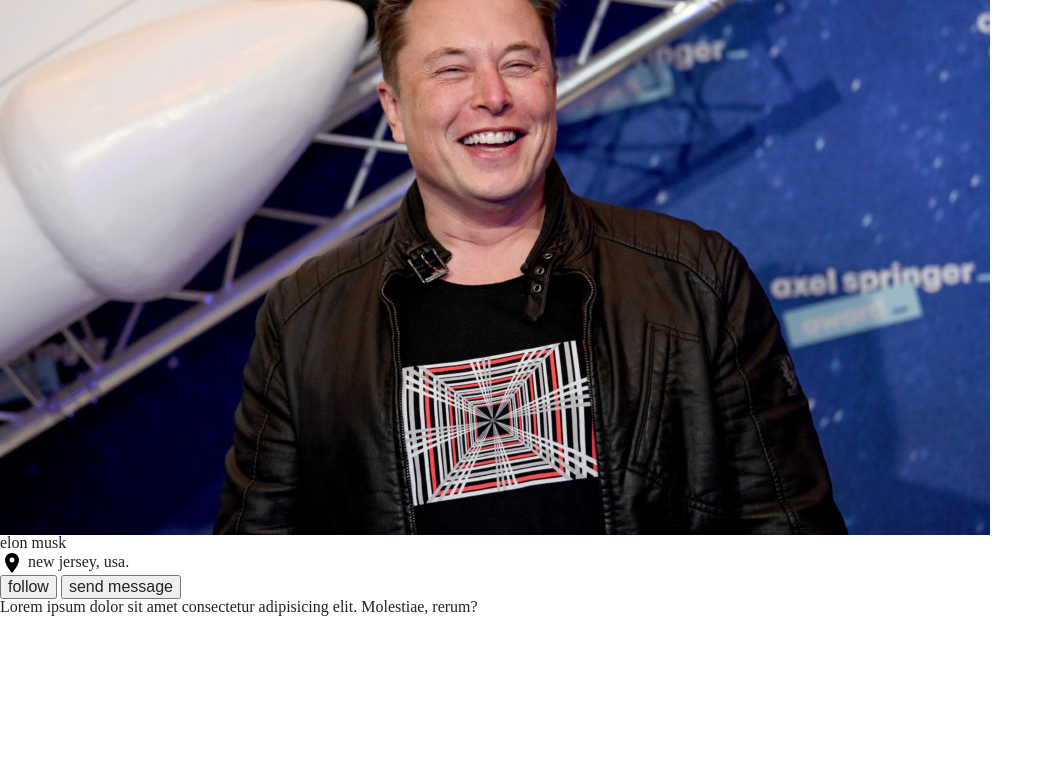
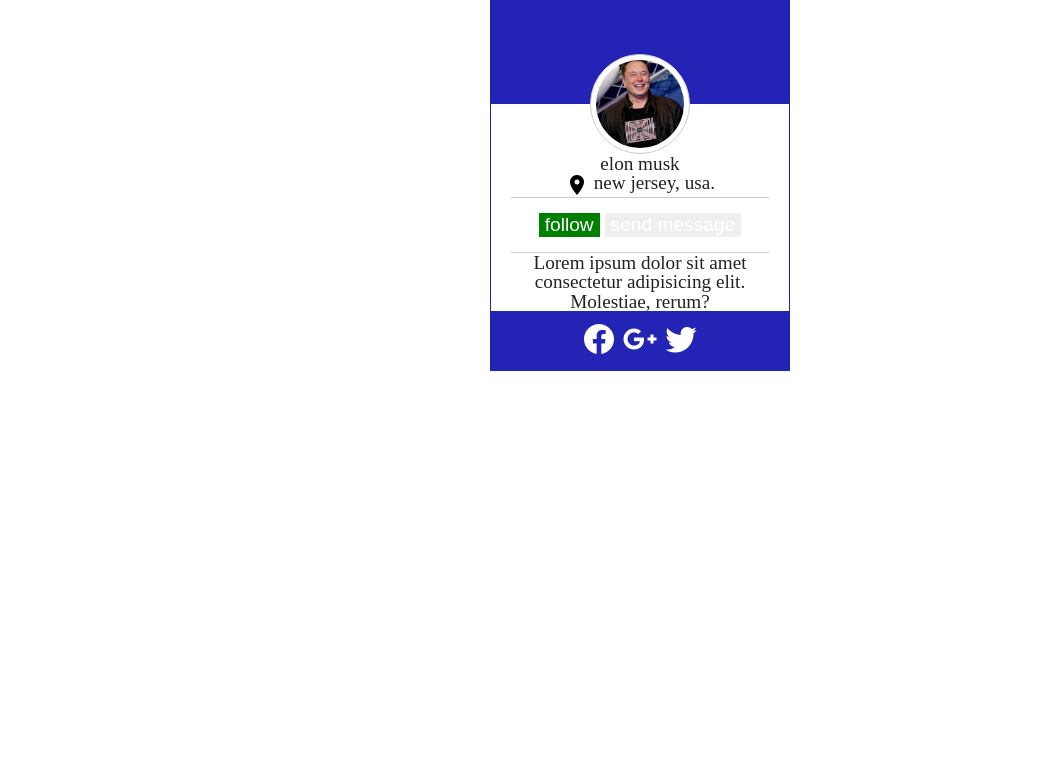
Before and after one commit to freshjsftm/practic_11_04, a plain HTML site: page index.html in a window 1280 px wide. Shown: the part 41-800 px from the top of the page, without its empty margins (0-1053 px from the left). Drawn offline with Linux system fonts and the light colour scheme.

Commit message:
Add styles

```diff
--- a/assets/css/style.css
+++ b/assets/css/style.css
@@ -0,0 +1,70 @@
+* {
+  box-sizing: border-box;
+}
+.cards-container {
+  text-align: center;
+  font-size: 24px;
+}
+.card-wrapper {
+  --img-size: 100px;
+  --main-bg-color: rgb(35, 35, 181);
+  display: inline-block;
+  box-sizing: border-box;
+  min-width: calc(var(--img-size) * 2);
+  width: 100%;
+  max-width: calc(var(--img-size) * 3);
+  border: 1px solid var(--main-bg-color);
+  font-size: 0.8em;
+}
+.bg-header {
+  height: calc(var(--img-size) * 1.2);
+  background-color: var(--main-bg-color);
+}
+.card-content {
+  padding: 0 20px;
+}
+.photo-profile {
+  width: var(--img-size);
+  height: var(--img-size);
+  padding: 5px;
+  border: 1px solid #cccccc;
+  border-radius: 50%;
+  margin-top: calc(var(--img-size) * -0.5);
+  object-fit: cover;
+  object-position: top center;
+  background-color: #ffffff;
+}
+.btn-container {
+  border-top: 1px solid #cccccc;
+  border-bottom: 1px solid #cccccc;
+  padding: 15px 0;
+}
+.btn {
+  cursor: pointer;
+  border: none;
+  color: white;
+}
+.follow {
+  background-color: green;
+}
+.card-footer {
+  background-color: var(--main-bg-color);
+  padding: 10px;
+}
+.link-social {
+  display: block;
+  width: 36px;
+  height: 36px;
+}
+.card-item-social {
+  display: inline-block;
+}
+.icon-fb {
+  background-image: url(./../icons/facebook.png);
+}
+.icon-google {
+  background-image: url(./../icons/google-plus.png);
+}
+.icon-twitter {
+  background-image: url(./../icons/twitter.png);
+}
--- a/index.html
+++ b/index.html
@@ -1,10 +1,11 @@
 <!DOCTYPE html>
 <html lang="en">
   <head>
-  <meta charset="UTF-8">
+    <meta charset="UTF-8" />
+    <meta name="viewport" content="width=device-width, initial-scale=1.0" />
     <title>users list</title>
-  <link rel="stylesheet" href="./assets/css/reset.css">
-  <link rel="stylesheet" href="./assets/css/style.css">
+    <link rel="stylesheet" href="./assets/css/reset.css" />
+    <link rel="stylesheet" href="./assets/css/style.css" />
   </head>
   <body>
     <section class="cards-container">
@@ -13,24 +14,34 @@
         <div class="bg-header"></div>
         <section class="card-content">
           <div class="photo-wrapper">
-          <img src="./assets/images/user.jpg" alt="" class="photo-profile">
+            <img src="./assets/images/user.jpg" alt="" class="photo-profile" />
           </div>
           <h2 class="full-name-profile capitalize">elon musk</h2>
           <address class="address-profile">
-          <img src="./assets/icons/map-marker.png" alt="" class="icon-map">
-          <span class="capitalize">new jersey</span>, <span class="uppercase">usa</span>.
+            <img src="./assets/icons/map-marker.png" alt="" class="icon-map" />
+            <span class="capitalize">new jersey</span>,
+            <span class="uppercase">usa</span>.
           </address>
           <div class="btn-container">
-          <button class="btn capitalize">follow</button>
+            <button class="btn capitalize follow">follow</button>
             <button class="btn capitalize">send message</button>
           </div>
-        <p class="description-profile">Lorem ipsum dolor sit amet consectetur adipisicing elit. Molestiae, rerum?</p>
+          <p class="description-profile">
+            Lorem ipsum dolor sit amet consectetur adipisicing elit. Molestiae,
+            rerum?
+          </p>
         </section>
         <footer class="card-footer">
           <ul class="card-list-social">
-          <li class="card-item-social"><a href="#" target="_blank" class="icon-fb"></a></li>
-          <li class="card-item-social"><a href="#" target="_blank" class="icon-google"></a></li>
-          <li class="card-item-social"><a href="#" target="_blank" class="icon-twitter"></a></li>
+            <li class="card-item-social">
+              <a href="#" target="_blank" class="icon-fb link-social"></a>
+            </li>
+            <li class="card-item-social">
+              <a href="#" target="_blank" class="icon-google link-social"></a>
+            </li>
+            <li class="card-item-social">
+              <a href="#" target="_blank" class="icon-twitter link-social"></a>
+            </li>
           </ul>
         </footer>
       </article>
```
Lines whose indentation alone changed are shown as unchanged.
